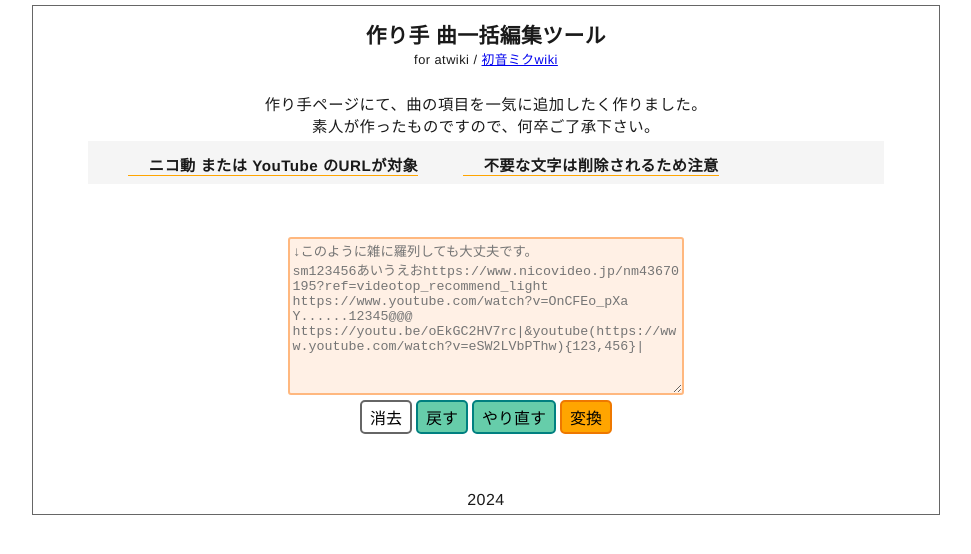
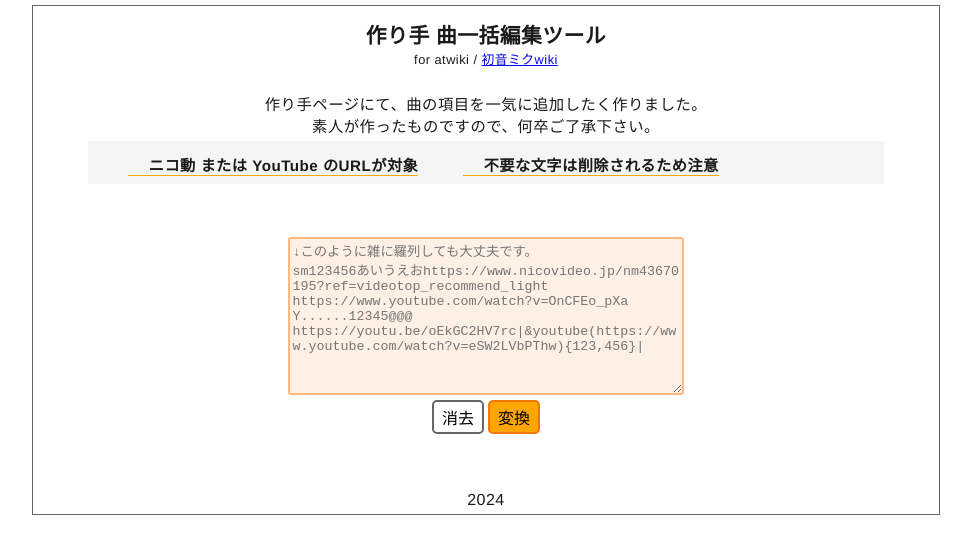
Before and after one commit to km-hagana/codespaces-blank, a plain HTML site: page index.html in a window 1280 px wide. Shown: the whole page, without its empty margins (154-1125 px from the left). Drawn offline with Linux system fonts and the light colour scheme.

Commit message:
Update index.html

```diff
--- a/index.html
+++ b/index.html
@@ -38,8 +38,9 @@ sm123456あいうえおhttps://www.nicovideo.jp/nm43670195?ref=videotop_recommen
 https://www.youtube.com/watch?v=OnCFEo_pXaY......12345@@@
 https://youtu.be/oEkGC2HV7rc|&youtube(https://www.youtube.com/watch?v=eSW2LVbPThw){123,456}|" spellcheck="false"></textarea><br>
    <button id="clear" type="button">消去</button>
-   <button id="undo" onclick="undo();">戻す</button>
+<!--   <button id="undo" onclick="undo();">戻す</button>
    <button id="redo" onclick="redo();">やり直す</button>
+-->
    <button id="go" onclick="btnGo();" type="button">変換</button>
   </div>
 
```
